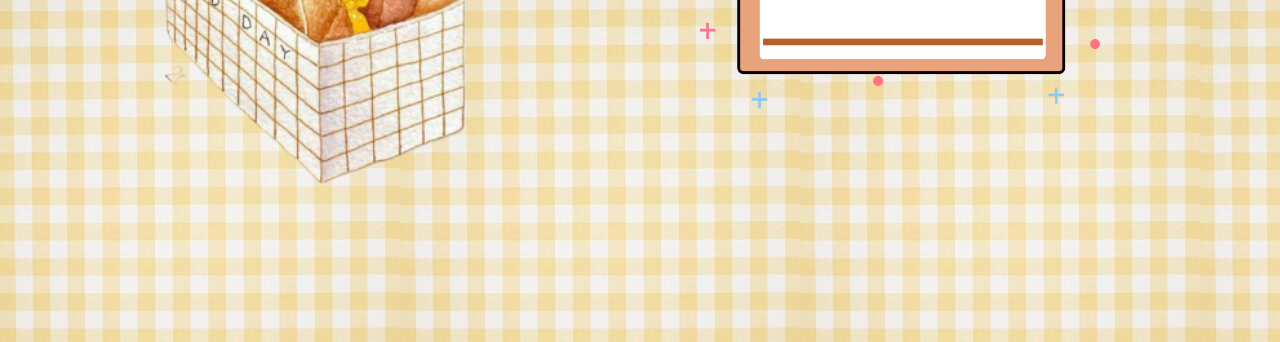
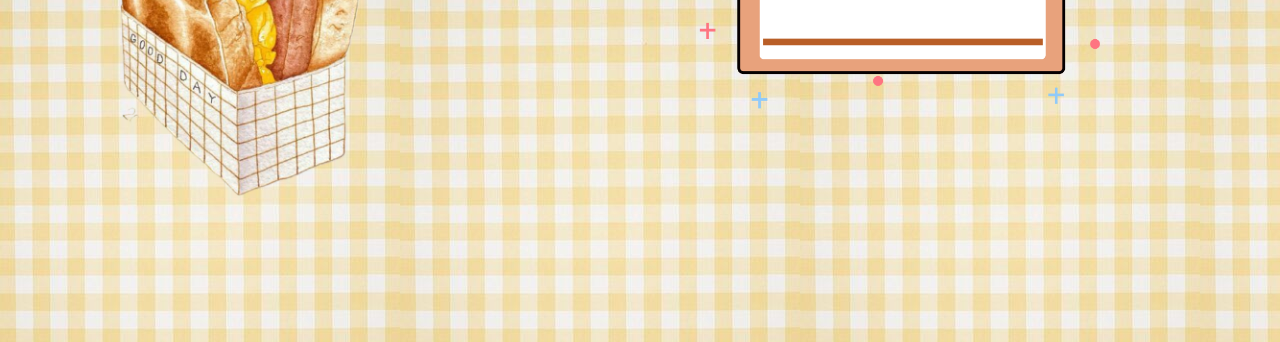
Before and after one commit to thegoatannie/egg_sandwich_final, a plain HTML site: page index.html in a window 1280 px wide. Shown: the part 458-800 px from the top of the page. Drawn offline with Linux system fonts and the light colour scheme; a web font is replaced by a local one.

Commit message:
saving_6

```diff
--- a/index.html
+++ b/index.html
@@ -43,8 +43,8 @@
       background-image: url(egg_cover_img-fotor-bg-remover-20250307214756.png);
       height: 30vh;
       width: 100%;
-      background-size: cover;
-      background-position: center bottom;
+      background-size: contain;
+      background-repeat: no-repeat;
       margin-top: -10vh;
       display: block;
       min-height: 60vh;
```
